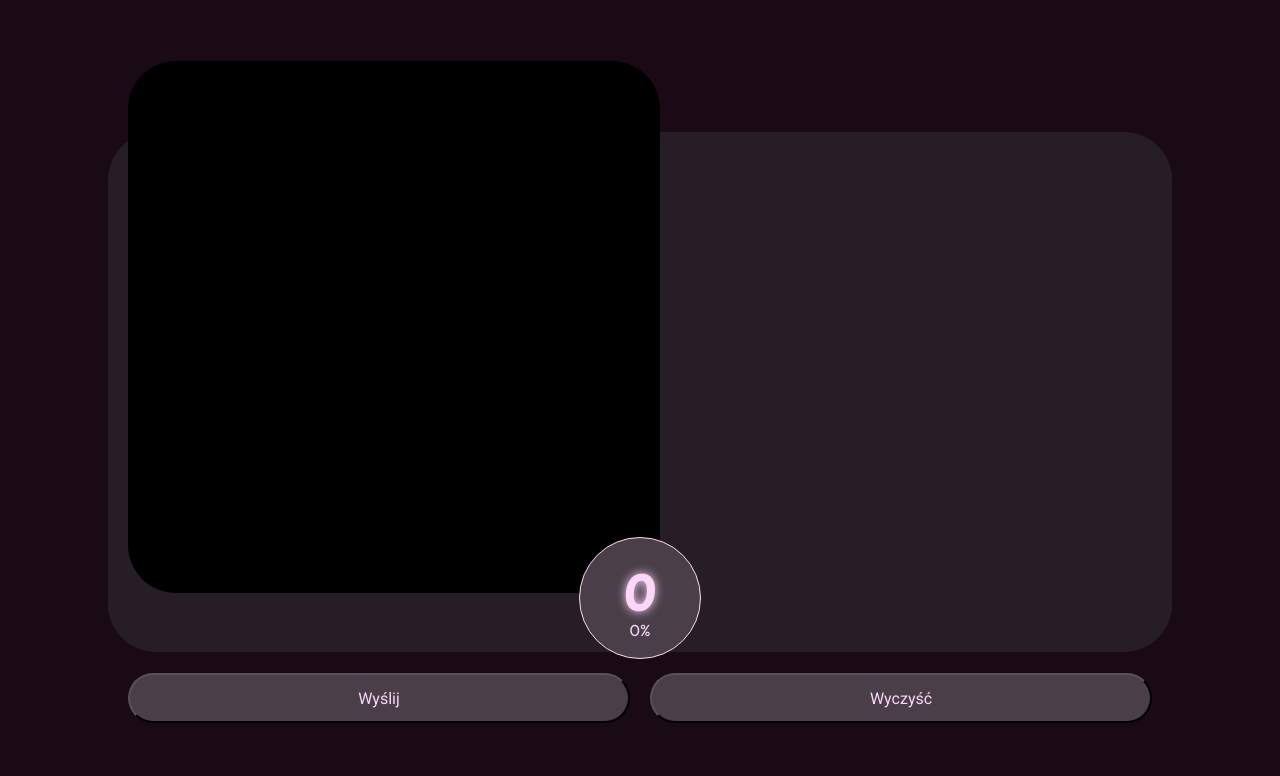
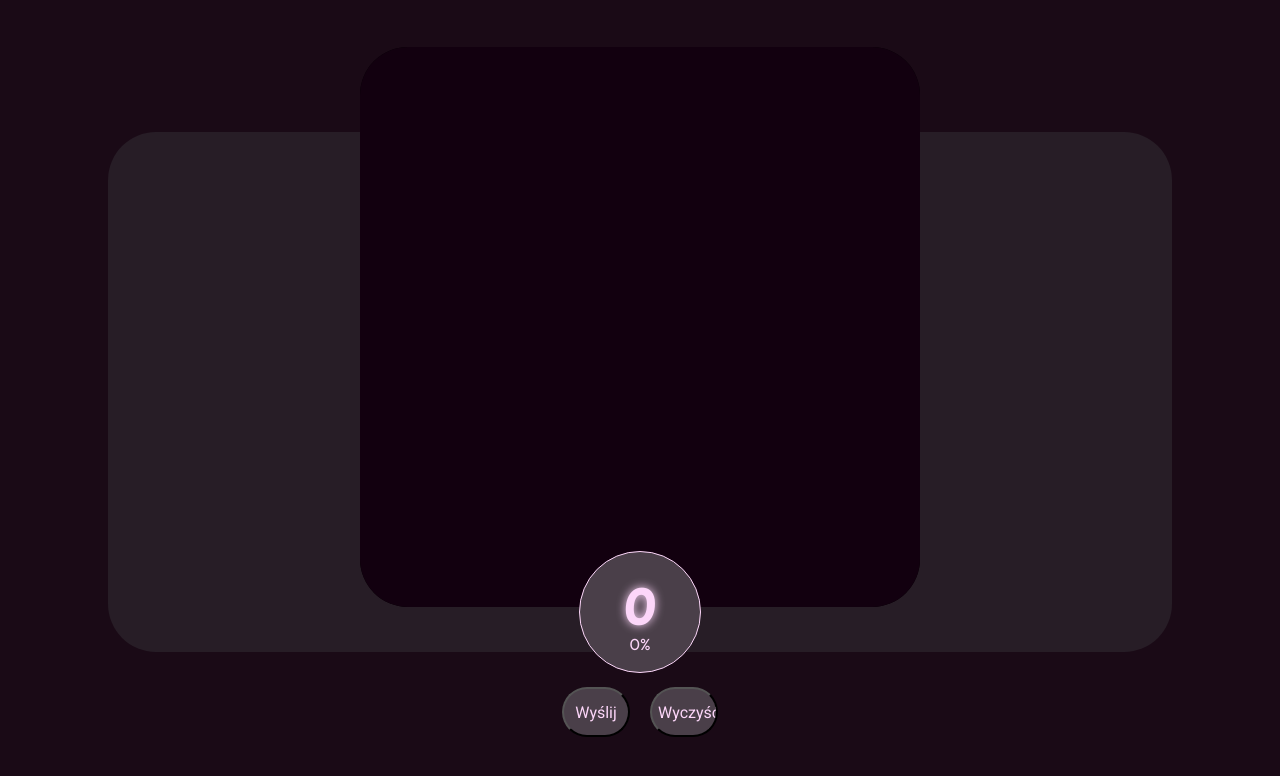
Before and after one commit to Bezik1/Digit-Recognition-Frontend, a React (Vite) app: page / in a window 1280 px wide. Shown: the top 776 px of the page. Built offline with nearby package versions, Linux system fonts and the light colour scheme.

Commit message:
Fixing offset v1

```diff
--- a/src/components/DrawingCanvas.tsx
+++ b/src/components/DrawingCanvas.tsx
@@ -24,6 +24,25 @@ const DrawingCanvas: React.FC = () => {
         Array.from({ length: GRID_SIZE }, () => Array(GRID_SIZE).fill(0))
     );
     const lastPos = useRef<{ x: number; y: number } | null>(null);
+    const [canvasSize, setCanvasSize] = useState(0);
+
+    useEffect(() => {
+    const updateCanvasSize = () => {
+        const maxWidth = window.innerWidth * 0.85;  // 90% szerokości ekranu
+        const maxHeight = window.innerHeight * 0.7; // 50% wysokości ekranu
+
+        const maxCanvasSize = Math.min(maxWidth, maxHeight);
+        const pixelSize = Math.floor(maxCanvasSize / GRID_SIZE);
+
+        setCanvasSize(pixelSize * GRID_SIZE);
+    };
+
+    updateCanvasSize();
+    window.addEventListener("resize", updateCanvasSize);
+
+    return () => window.removeEventListener("resize", updateCanvasSize);
+}, []);
+
 
     const updatePixels = () =>{
         setPixels((prev) => {
@@ -41,8 +60,8 @@ const DrawingCanvas: React.FC = () => {
         if (!isDrawing) return;
         const canvas = canvasRef.current!;
         const rect = canvas.getBoundingClientRect();
-        const x = Math.floor((e.clientX - rect.left) / PIXEL_SIZE);
-        const y = Math.floor((e.clientY - rect.top) / PIXEL_SIZE);
+        const x = Math.floor((e.clientX - rect.left) / (canvasSize / GRID_SIZE));
+        const y = Math.floor((e.clientY - rect.top) / (canvasSize / GRID_SIZE));
 
         if (x < 0 || x >= GRID_SIZE || y < 0 || y >= GRID_SIZE) return;
 
@@ -74,12 +93,12 @@ const DrawingCanvas: React.FC = () => {
 
         const scale = window.devicePixelRatio || 1;
 
-        ctx.setTransform(1, 0, 0, 1, 0, 0); // reset skalowania
-        ctx.clearRect(0, 0, canvas.width, canvas.height); // czyść cały canvas
-        ctx.scale(scale, scale); // ustaw ponownie skalowanie
+        ctx.setTransform(1, 0, 0, 1, 0, 0);
+        ctx.clearRect(0, 0, canvas.width, canvas.height);
+        ctx.scale(scale, scale);
 
         ctx.fillStyle = "#12000f";
-        ctx.fillRect(0, 0, CANVAS_SIZE, CANVAS_SIZE); // rysuj w logicznej przestrzeni
+        ctx.fillRect(0, 0, canvasSize, canvasSize);
 
         setPixels(Array.from({ length: GRID_SIZE }, () => Array(GRID_SIZE).fill(0)));
         lastPos.current = null;
@@ -103,11 +122,13 @@ const DrawingCanvas: React.FC = () => {
         const rect = canvas.getBoundingClientRect();
         const touch = e.touches[0];
 
-        const x = Math.floor((touch.clientX - rect.left) / (rect.width / GRID_SIZE));
-        const y = Math.floor((touch.clientY - rect.top) / (rect.height / GRID_SIZE));
+        // Użyj rzeczywistego rozmiaru canvasu (renderowanego), nie tylko CSSowego
+        const x = Math.floor((touch.clientX - rect.left) * (canvas.width / rect.width) / (canvas.width / GRID_SIZE));
+        const y = Math.floor((touch.clientY - rect.top) * (canvas.height / rect.height) / (canvas.height / GRID_SIZE));
 
         return { x, y };
     };
+
 
 
     const handleTouchStart = (e: React.TouchEvent) => {
@@ -148,18 +169,20 @@ const DrawingCanvas: React.FC = () => {
     };
 
     useEffect(() => {
-        clearCanvas();
-
+        if (!canvasSize) return;
+        const scale = window.devicePixelRatio || 1;
         const canvas = canvasRef.current!;
         const ctx = canvas.getContext("2d")!;
 
-        const scale = window.devicePixelRatio || 1;
-        canvas.style.width = `${CANVAS_SIZE}px`;
-        canvas.style.height = `${CANVAS_SIZE}px`;
-        canvas.width = CANVAS_SIZE * scale;
-        canvas.height = CANVAS_SIZE * scale;
+        canvas.style.width = `${canvasSize}px`;
+        canvas.style.height = `${canvasSize}px`;
+        canvas.width = canvasSize * scale;
+        canvas.height = canvasSize * scale;
         ctx.scale(scale, scale);
-    }, []);
+        clearCanvas();
+
+    }, [canvasSize]);
+
 
 
     return (
@@ -167,8 +190,8 @@ const DrawingCanvas: React.FC = () => {
             <div className="canvas-container">
                 <canvas
                     ref={canvasRef}
-                    width={CANVAS_SIZE}
-                    height={CANVAS_SIZE}
+                    width={canvasSize}
+                    height={canvasSize}
                     className="drawing-canvas border border-white"
                     onMouseDown={handleMouseDown}
                     onMouseUp={handleMouseUp}
@@ -178,7 +201,7 @@ const DrawingCanvas: React.FC = () => {
                     onTouchMove={handleTouchMove}
                     onTouchEnd={handleTouchEnd}
                     onTouchCancel={handleTouchEnd}
-                    style={{ background: "black", cursor: "crosshair" }}
+                    style={{ borderRadius: '3rem',  width: `${canvasSize}px`, height: `${canvasSize}px`, background: "black", cursor: "crosshair" }}
                 />
                 <div className="btns">
                     <motion.button
--- a/src/components/index.css
+++ b/src/components/index.css
@@ -1,19 +1,22 @@
 .container {
     display: flex;
-    align-items: center;
-    justify-content: center;
+    justify-content: center; /* poziome wyśrodkowanie */
+    align-items: center;     /* pionowe wyśrodkowanie */
+    height: 100vh;           /* pełna wysokość ekranu */
+    width: 100vw;            /* pełna szerokość ekranu */
 }
 
 .drawing-canvas {
-    border-radius: 3rem;
-    display: flex;
-    justify-content: center;
+    touch-action: none;
 }
 
 .canvas-container {
+    display: flex;
+    flex-direction: column;
+    align-items: center; /* wyśrodkowanie canvas i przycisków */
+    justify-content: center;
     border-radius: 3rem;
     background-color: var(--color-background-alt);
-    justify-content: center;
     padding: 20px;
 }
 
```
